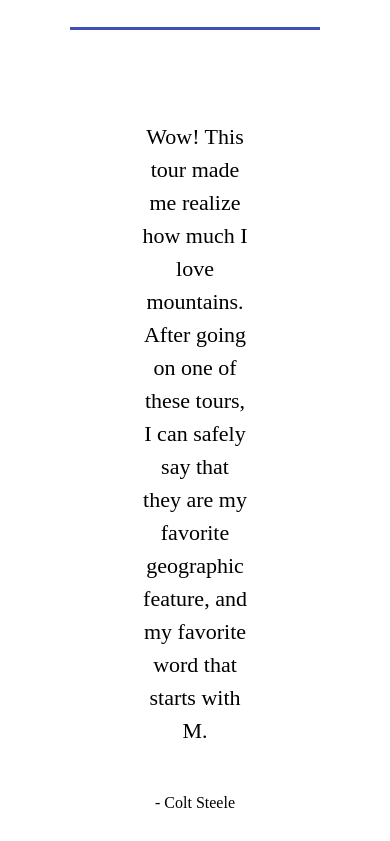
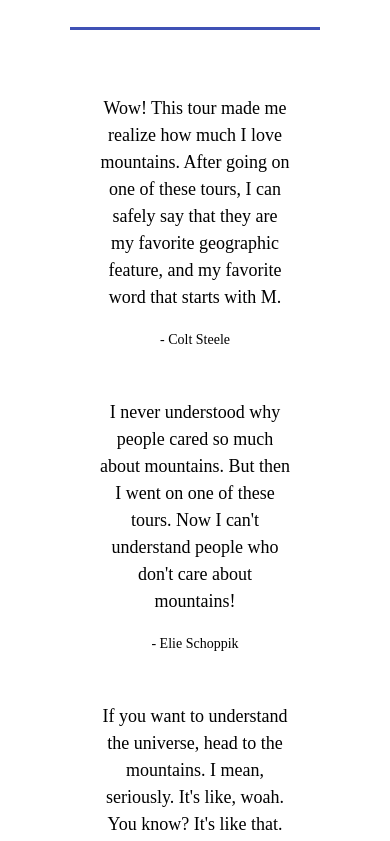
Before and after one commit to DelfinMong/Mountain_landing_page, a plain HTML site: page index.html in a window 390 px wide. Shown: the part 6123-6964 px from the top of the page. Drawn offline with nearby package versions, Linux system fonts and the light colour scheme.

Commit message:
testimonial

```diff
--- a/assets/css/styles.css
+++ b/assets/css/styles.css
@@ -248,6 +248,16 @@ header nav li {
     margin: 40px;
 }
 
+@media (max-width: 800px) {
+    .testimonials .quote {
+        font-size: 18px;
+        margin: 15px 0;
+    }
+
+    .testimonials .author {
+        font-size: 14px;
+    }
+}
 /* Contact Section*/
 
 .contact form {
```
